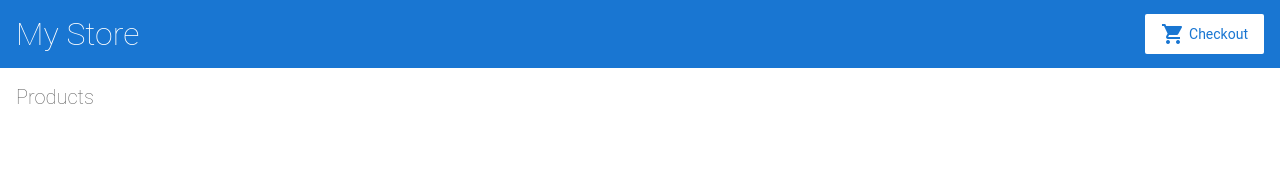
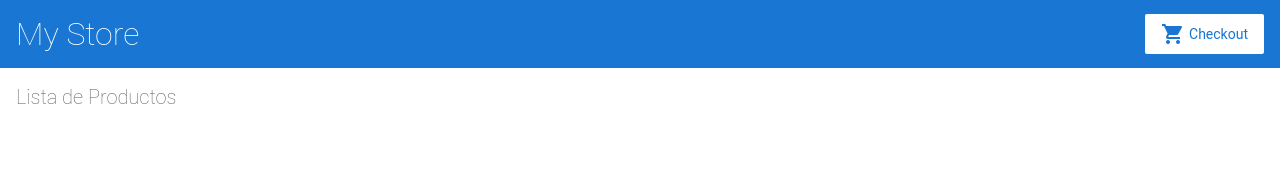
Before and after one commit to jcsoto-reloaded/angular-29azxu, an Angular app: page / in a window 1280 px wide. Shown: the top 175 px of the page. Built offline with nearby package versions, Linux system fonts and the light colour scheme.

Commit message:
1 file modified

```diff
--- a/src/app/product-list/product-list.component.html
+++ b/src/app/product-list/product-list.component.html
@@ -1,4 +1,4 @@
-<h2>Products</h2>
+<h2>Lista de Productos</h2>
 
 <div *ngFor="let product of products">
 </div>
```
